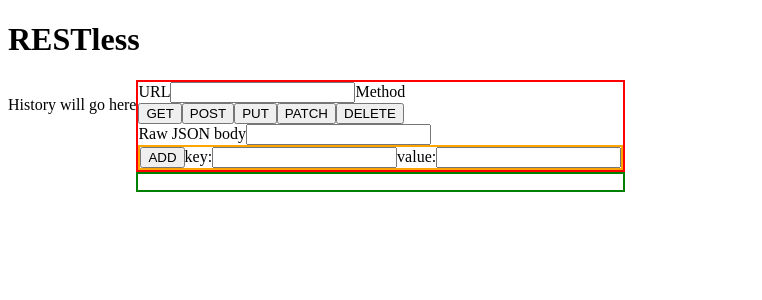
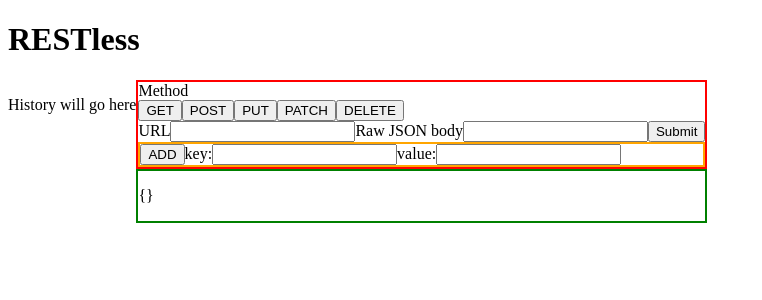
Before and after one commit to p-brubaker/RESTy, a React app: page / in a window 1280 px wide. Shown: the top 300 px of the page, without its empty margins (0-762 px from the left). Built offline with nearby package versions, Linux system fonts and the light colour scheme.

Commit message:
fully working app, still need to test UI

```diff
--- a/src/components/FormInput.jsx
+++ b/src/components/FormInput.jsx
@@ -9,6 +9,7 @@ function FormInput(props) {
         url,
         body,
         token,
+        params,
         handleSubmit,
         handleChange,
         handleAddParams,
@@ -17,15 +18,6 @@ function FormInput(props) {
 
     return (
         <div className={styles['form-input-container']}>
-            <form onSubmit={handleSubmit}>
-                <label htmlFor="url">URL</label>
-                <input
-                    id="url"
-                    name="url"
-                    type="text"
-                    value={url}
-                    onChange={(e) => handleChange(e, 'url')}
-                />
             <label htmlFor="method">Method</label>
             <div name="method">
                 <button
@@ -84,6 +76,14 @@ function FormInput(props) {
                     DELETE
                 </button>
             </div>
+            <form onSubmit={handleSubmit}>
+                <label htmlFor="url">URL</label>
+                <input
+                    name="url"
+                    type="text"
+                    value={url}
+                    onChange={(e) => handleChange(e, 'url')}
+                />
                 <label htmlFor="raw-json-body">Raw JSON body</label>
                 <input
                     type="text"
@@ -96,10 +96,12 @@ function FormInput(props) {
                     value={token}
                     onChange={(e) => handleChange(e, 'token')}
                 />
+                <button type="submit">Submit</button>
             </form>
             <ParamsContainer
                 handleRemoveParam={handleRemoveParam}
                 handleAddParams={handleAddParams}
+                params={params}
             />
         </div>
     );
@@ -110,6 +112,7 @@ FormInput.propTypes = {
     body: PropTypes.string,
     token: PropTypes.string,
     url: PropTypes.string,
+    params: PropTypes.array.isRequired,
     handleRemoveParam: PropTypes.func.isRequired,
     handleAddParams: PropTypes.func.isRequired,
     handleChange: PropTypes.func.isRequired,
--- a/src/components/HeroJSON.jsx
+++ b/src/components/HeroJSON.jsx
@@ -5,13 +5,13 @@ import styles from '../styles/HeroJSON.module.css';
 function HeroJSON({ response }) {
     return (
         <div className={styles['hero-json-container']}>
-            <p>{response}</p>
+            <p>{JSON.stringify(response)}</p>
         </div>
     );
 }
 
 HeroJSON.propTypes = {
-    response: PropTypes.string.isRequired,
+    response: PropTypes.object.isRequired,
 };
 
 export default HeroJSON;
--- a/src/components/ParamsItem.jsx
+++ b/src/components/ParamsItem.jsx
@@ -2,21 +2,20 @@ import React from 'react';
 import styles from '../styles/ParamsItem.module.css';
 import PropTypes from 'prop-types';
 
-function ParamsItem() {
-    const { key, value, handleRemoveParam } = this.props;
+function ParamsItem(props) {
+    const { pair, handleRemoveParam } = props;
     return (
         <div className={styles['params-item']}>
-            <button onClick={handleRemoveParam(key)}>X</button>
+            <button onClick={() => handleRemoveParam(pair.key)}>X</button>
             <p>
-                key: {key} value: {value}
+                key: {pair.key} value: {pair.value}
             </p>
         </div>
     );
 }
 
 ParamsItem.propTypes = {
-    key: PropTypes.string.isRequired,
-    value: PropTypes.string.isRequired,
+    pair: PropTypes.object.isRequired,
     handleRemoveParam: PropTypes.func.isRequired,
 };
 
--- a/src/components/containers/ParamsContainer.jsx
+++ b/src/components/containers/ParamsContainer.jsx
@@ -9,9 +9,9 @@ class ParamsContainer extends Component {
         value: '',
     };
 
-    handleChange(e, field) {
+    handleChange = (e, field) => {
         this.setState({ [field]: e.target.value });
-    }
+    };
 
     render() {
         const { key, value } = this.state;
@@ -19,7 +19,7 @@ class ParamsContainer extends Component {
 
         return (
             <div className={styles['params-container']}>
-                <button onClick={handleAddParams(key, value)}>ADD</button>
+                <button onClick={() => handleAddParams(key, value)}>ADD</button>
                 <label htmlFor="key">key:</label>
                 <input
                     id="key"
@@ -34,11 +34,11 @@ class ParamsContainer extends Component {
                     value={value}
                     onChange={(e) => this.handleChange(e, 'value')}
                 />
-                {params ? (
+                {params.length ? (
                     params.map((pair) => (
                         <ParamsItem
-                            params={pair}
-                            key={params.key}
+                            pair={{ key: pair.key, value: pair.value }}
+                            key={pair.key}
                             handleRemoveParam={handleRemoveParam}
                         />
                     ))
@@ -53,7 +53,7 @@ class ParamsContainer extends Component {
 ParamsContainer.propTypes = {
     handleAddParams: PropTypes.func.isRequired,
     handleRemoveParam: PropTypes.func.isRequired,
-    params: PropTypes.object,
+    params: PropTypes.array.isRequired,
 };
 
 export default ParamsContainer;
--- a/src/components/containers/RestyContainer.jsx
+++ b/src/components/containers/RestyContainer.jsx
@@ -10,37 +10,44 @@ class RestyContainer extends Component {
     state = {
         url: '',
         body: '',
-        response: '',
+        response: {},
         method: 'GET',
-        params: {},
+        params: [],
         token: '',
     };
 
-    handleChange(e, field) {
+    handleChange = (e, field) => {
         this.setState({ [field]: e.target.value });
-    }
+    };
 
-    async handleSubmit(e) {
-        const { url, body, method, params, auth } = this.state;
+    handleSubmit = async (e) => {
         e.preventDefault();
-        const json = await fetchRequest({ url, params, method, body, auth });
+        const { url, body, method, params, token } = this.state;
+        const optional = {};
+        if (body) optional.body = body;
+        if (token) optional.token = token;
+        if (params)
+            optional.params = params.map((pair) => {
+                return [pair.key, pair.value];
+            });
+        const json = await fetchRequest({ url, method, ...optional });
         this.setState({ response: json });
-    }
+    };
 
-    handleAddParams(key, value) {
+    handleAddParams = (key, value) => {
         this.setState((prev) => ({
-            params: { ...prev.params, [key]: value },
+            params: [...prev.params, { key, value }],
         }));
-    }
+    };
 
-    handleRemoveParam(key) {
+    handleRemoveParam = (key) => {
         this.setState((prev) => ({
-            params: { ...prev.params.filter((paramKey) => paramKey !== key) },
+            params: [...prev.params.filter((pair) => pair.key !== key)],
         }));
-    }
+    };
 
     render() {
-        const { url, method, body, response, token } = this.state;
+        const { url, method, body, response, token, params } = this.state;
         return (
             <div className={styles['resty-container']}>
                 <HistorySidebar />
@@ -50,10 +57,11 @@ class RestyContainer extends Component {
                         url={url}
                         body={body}
                         token={token}
-                        handleSubmit={() => this.handleSubmit}
-                        handleChange={() => this.handleChange}
-                        handleAddParams={() => this.handleAddParams}
-                        handleRemoveParam={() => this.handleRemoveParam}
+                        params={params}
+                        handleSubmit={this.handleSubmit}
+                        handleChange={this.handleChange}
+                        handleAddParams={this.handleAddParams}
+                        handleRemoveParam={this.handleRemoveParam}
                     />
                     <HeroJSON response={response} />
                 </section>
```
Lines whose indentation alone changed are shown as unchanged.
